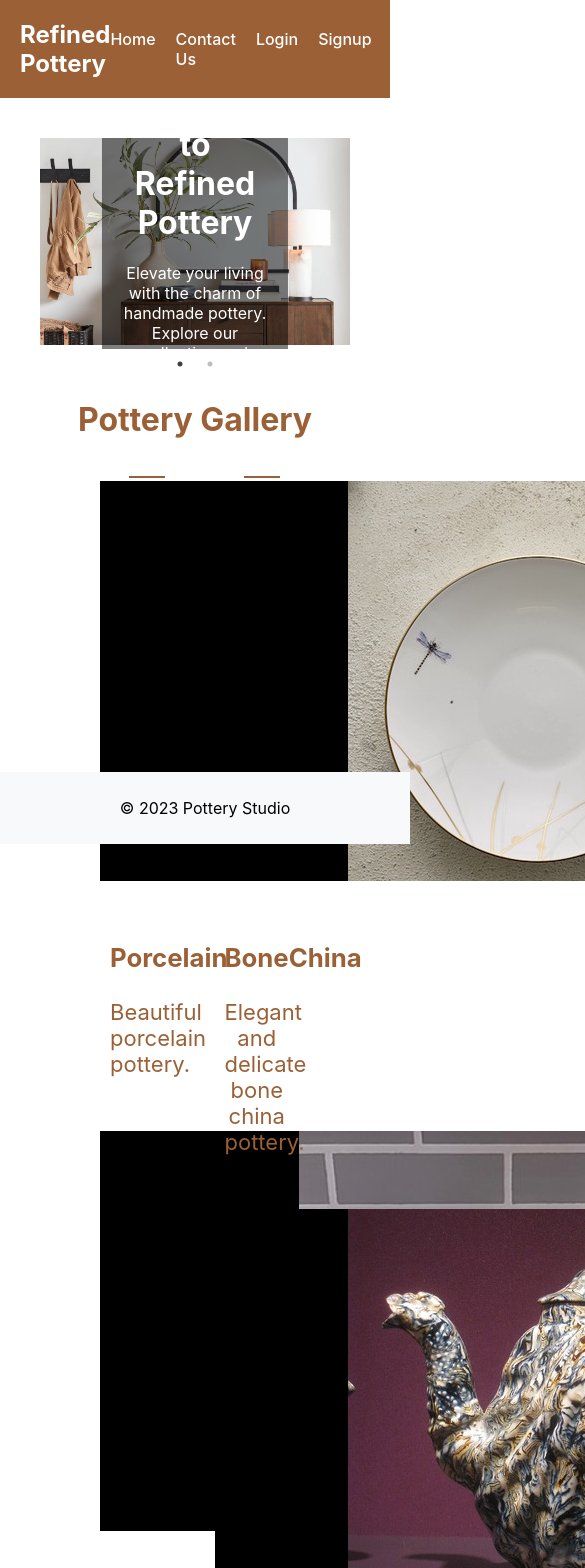
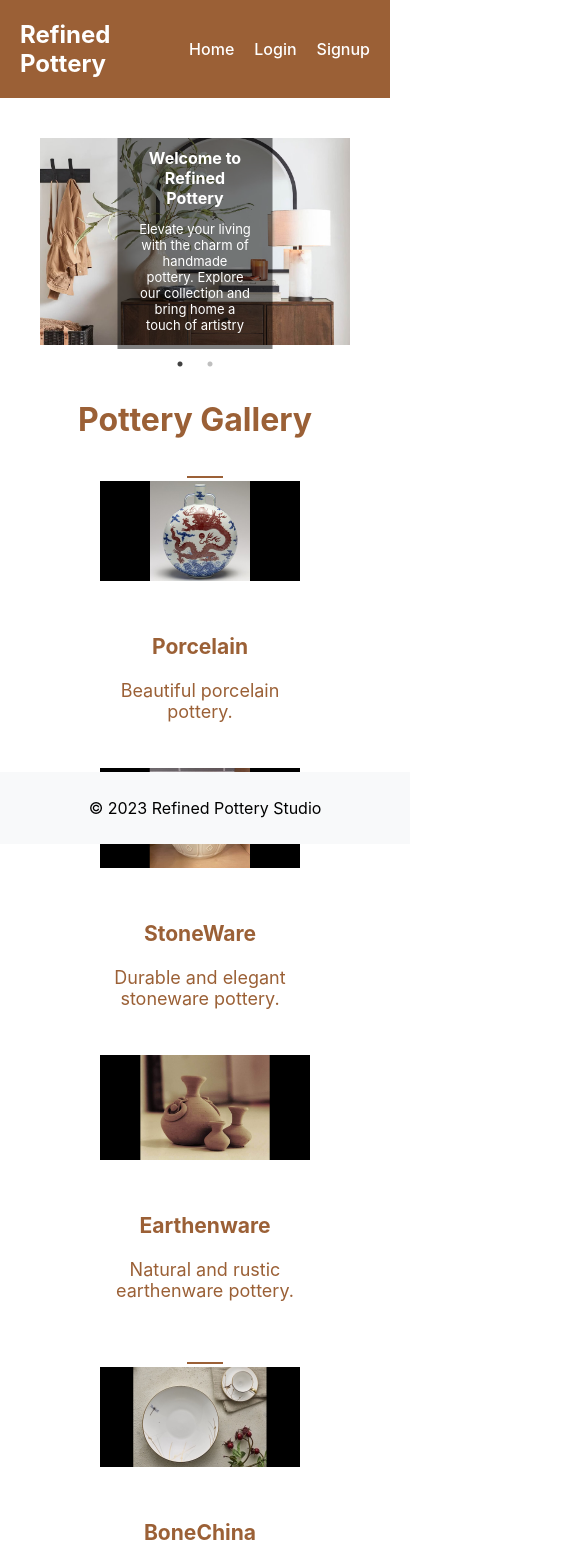
Before and after one commit to bhavyaalekhya/CS6314_Project_Pottery_Studio, a React (Create React App) app in the folder ui/: page / in a window 390 px wide. Shown: the top 1568 px of the page, 585 px wide, since content can reach past the window. Built offline with nearby package versions, Linux system fonts and the light colour scheme; no server answers; a web font is replaced by a local one.

Commit message:
Final Updates

```diff
--- a/ui/public/index.html
+++ b/ui/public/index.html
@@ -24,7 +24,7 @@
       work correctly both with client-side routing and a non-root public URL.
       Learn how to configure a non-root public URL by running `npm run build`.
     -->
-    <title>React App</title>
+    <title>Refined Pottery Studio</title>
   </head>
   <body>
     <noscript>You need to enable JavaScript to run this app.</noscript>
--- a/ui/src/css/Gallery.css
+++ b/ui/src/css/Gallery.css
@@ -92,3 +92,7 @@
   border-radius: 8px; /* Add rounded corners for a more attractive look */
   transition: background-color 0.3s ease; /* Smooth transition for hover effect */
 }
+
+.carousel-item img{
+  width: 100%;
+}
--- a/ui/src/css/HomePage.css
+++ b/ui/src/css/HomePage.css
@@ -80,7 +80,6 @@ td {
   text-align: center;
 }
 
-
 .contact-us-section {
   /*background-color:  #9b6036;  /* Brown background color */
   /*color: #fff;                /* White text color */
@@ -107,3 +106,40 @@ td {
 .contact-us-section svg {
   margin-right: 8px;
 }
+
+@media (max-width: 640px) {
+  .carousel-item p{
+    font-size: 18px;
+  }
+  .search-filter{
+    max-width: 70%;
+    margin: auto;
+  }
+  .carousels-container{
+    flex-direction: column;
+  }
+  .carousels-container .carousel.slide{
+    width: 100%;
+  }
+
+  .userInfo_container a[href="/contact"]{
+    display: none;
+  }
+  .userInfo{
+    display: none;
+  }
+
+  .carousel-caption h1 {
+    font-size: medium;
+  }
+
+  .carousel-caption p {
+    font-size: small;
+  }
+
+}
+
+.carousel-item img{
+  width: 100%;
+
+}
--- a/ui/src/css/ShoppingPage.css
+++ b/ui/src/css/ShoppingPage.css
@@ -33,3 +33,14 @@
 .prodImg {
     border-radius: 8px;
 }
+
+.search-filter {
+    display: flex;
+    flex-direction: column;
+    align-items: center;
+    padding: 20px;
+    background-color: #f0f0f0;
+    border-radius: 8px;
+    box-shadow: 0 2px 4px rgba(0, 0, 0, 0.1);
+    margin-bottom: 2%;
+}
--- a/ui/src/css/UsersPage.css
+++ b/ui/src/css/UsersPage.css
@@ -62,3 +62,33 @@
   font-family: 'Cinzel', serif;
   justify-content: center;
 }
+
+@media (max-width: 640px) {
+  .first {
+    display: flex;
+    align-items: center;
+    justify-content: center;
+    margin: 0;
+  }
+
+  .container {
+    display: flex;
+    flex-direction: column;
+    align-items: center;
+    justify-content: center;
+    width: max-content;
+    height: 500px;
+    margin-top: 0;
+  }
+
+  .users-container {
+    background-color: #f4f4f4;
+    border-radius: 8px;
+    box-shadow: 0 4px 8px rgba(0, 0, 0, 0.1);
+    display: flex;
+    /*text-align: center;*/
+    width: max-content;
+    margin-bottom: 5%;
+    height: fit-content;
+  }
+}
--- a/ui/src/views/common/Footer.js
+++ b/ui/src/views/common/Footer.js
@@ -5,7 +5,7 @@ function Footer() {
   return (
     <div className="footer-container">
       <footer>
-        <p>&copy; 2023 Pottery Studio</p>
+        <p>&copy; 2023 Refined Pottery Studio</p>
       </footer>
     </div>
   );
```
